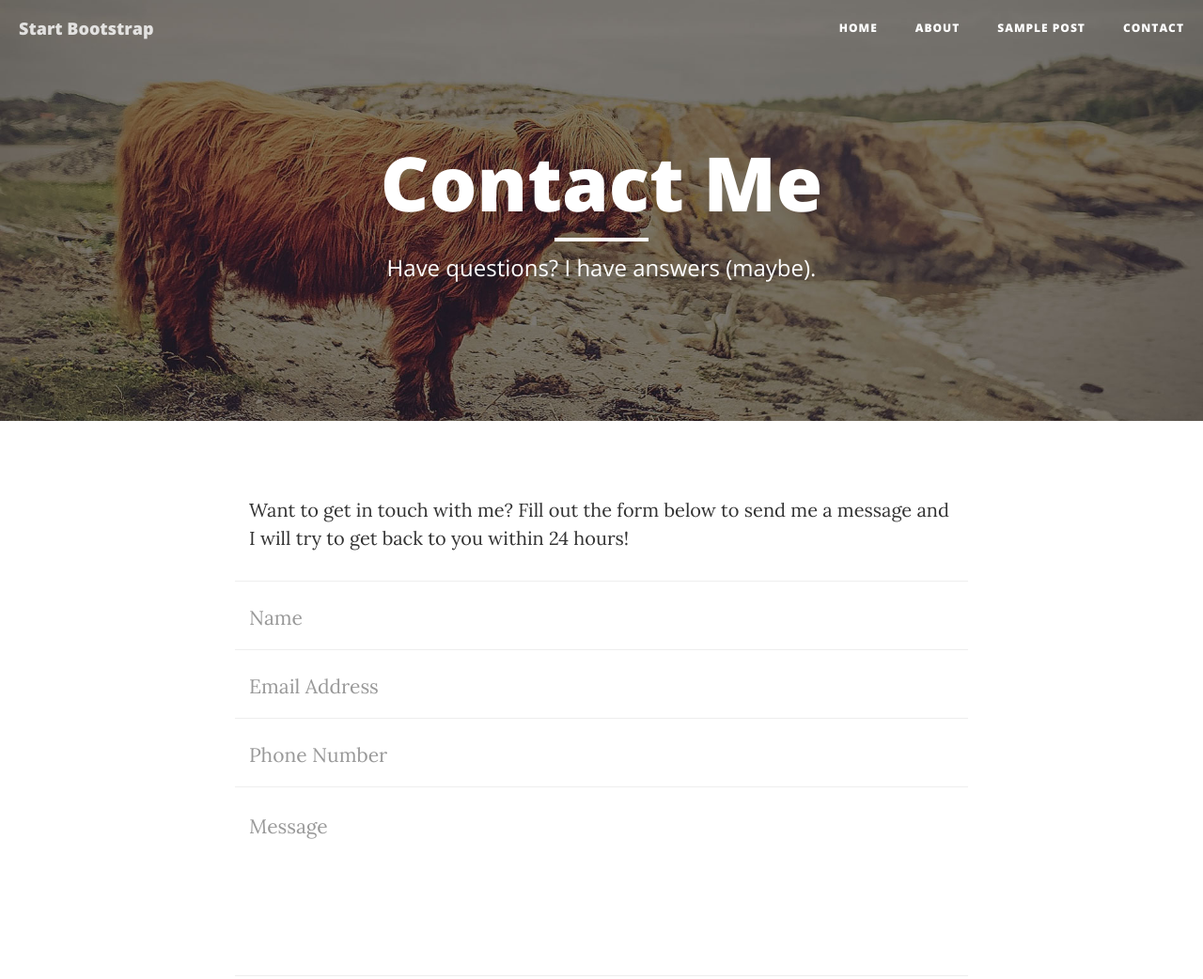
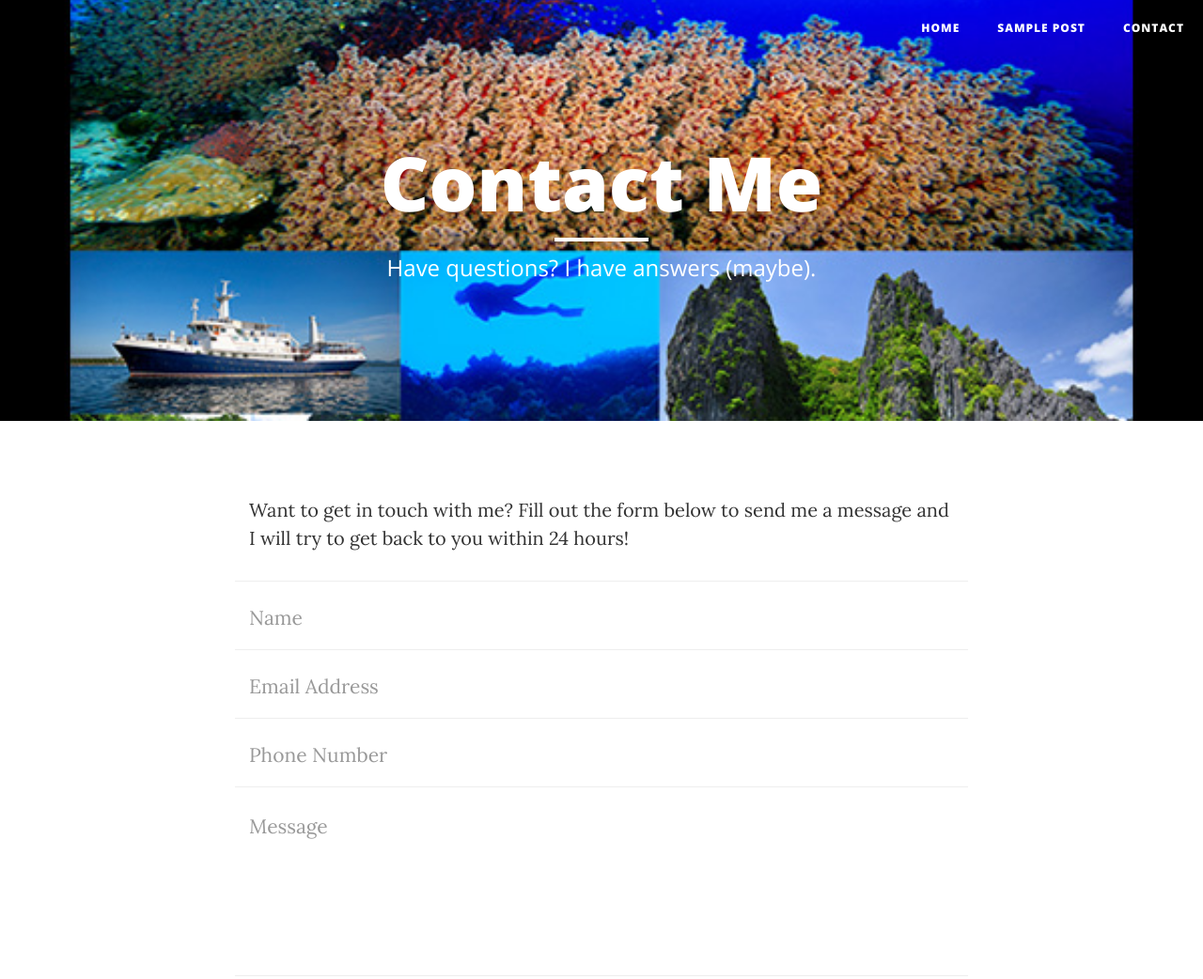
Before and after one commit to katemascay14/Blog, a website: page contact.html in a window 1280 px wide. Shown: the top 1042 px of the page at 94% size. Drawn offline with nearby package versions, Linux system fonts and the light colour scheme.

Commit message:
Update contact.html

```diff
--- a/contact.html
+++ b/contact.html
@@ -42,7 +42,7 @@
                     <span class="sr-only">Toggle navigation</span>
                     Menu <i class="fa fa-bars"></i>
                 </button>
-                <a class="navbar-brand" href="index.html">Start Bootstrap</a>
+                <a class="navbar-brand" href="index.html"></a>
             </div>
 
             <!-- Collect the nav links, forms, and other content for toggling -->
@@ -51,9 +51,7 @@
                     <li>
                         <a href="index.html">Home</a>
                     </li>
-                    <li>
-                        <a href="about.html">About</a>
-                    </li>
+
                     <li>
                         <a href="post.html">Sample Post</a>
                     </li>
@@ -69,7 +67,7 @@
 
     <!-- Page Header -->
     <!-- Set your background image for this header on the line below. -->
-    <header class="intro-header" style="background-image: url('img/contact-bg.jpg')">
+    <header class="intro-header" style="background-image: url('img/home-bg.jpg')">
         <div class="container">
             <div class="row">
                 <div class="col-lg-8 col-lg-offset-2 col-md-10 col-md-offset-1">
@@ -165,7 +163,7 @@
                             </a>
                         </li>
                     </ul>
-                    <p class="copyright text-muted">Copyright &copy; Your Website 2016</p>
+                    <p class="copyright text-muted">Travel Blog &copy; 2016</p>
                 </div>
             </div>
         </div>
```
